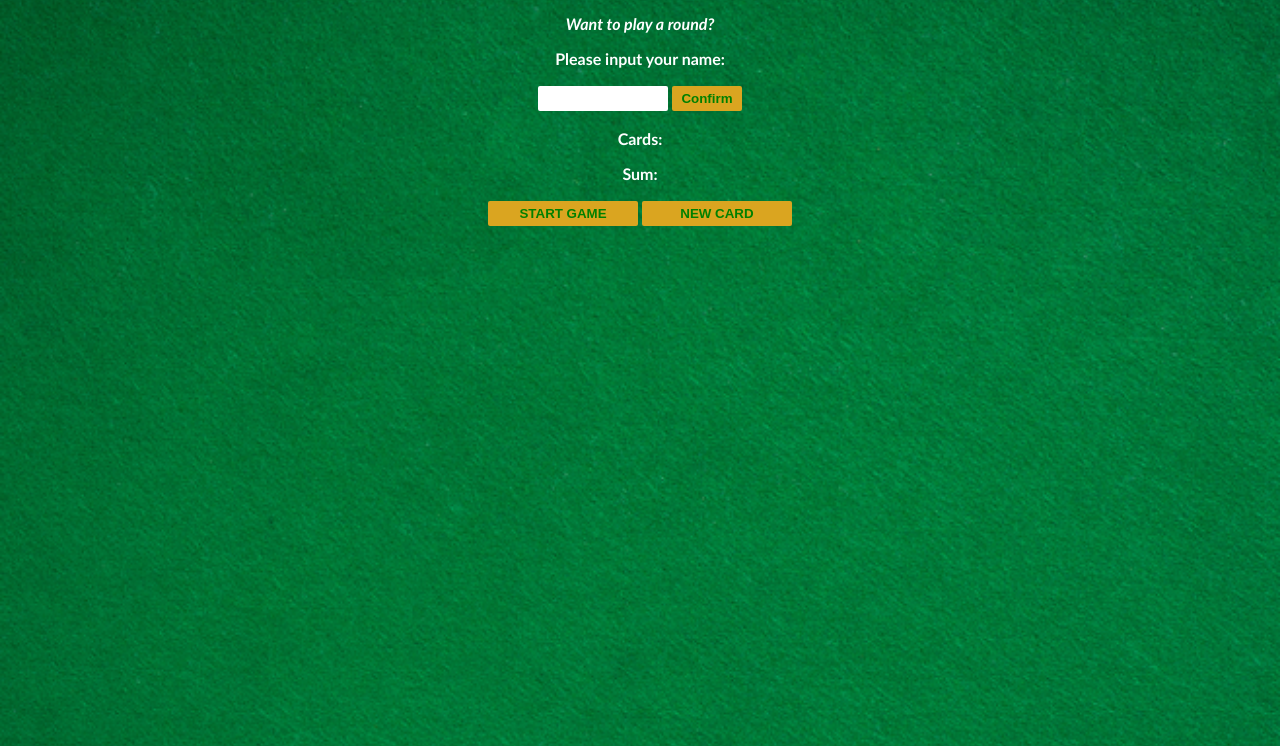
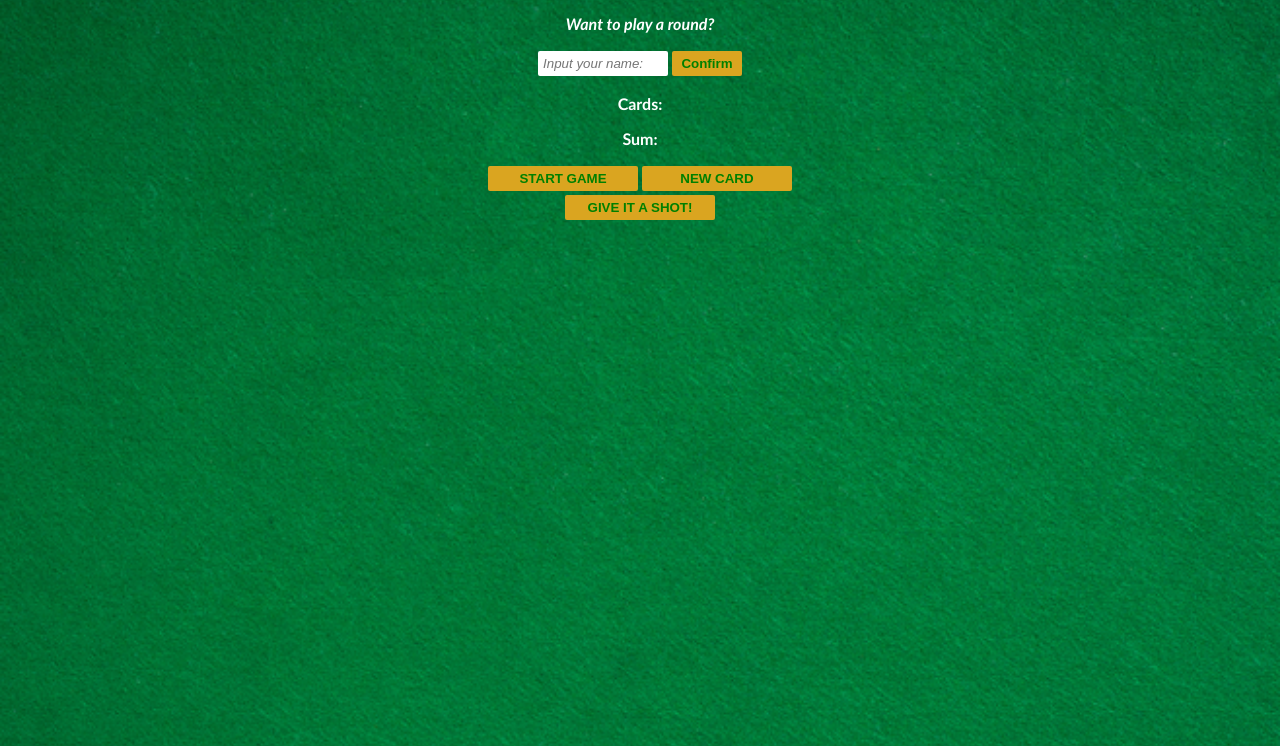
Before and after one commit to hhhfriends19/Blackjack, a plain HTML site: page index.html in a window 1280 px wide. Shown: the part 54-800 px from the top of the page. Drawn offline with Linux system fonts and the light colour scheme.

Commit message:
Update index.html

```diff
--- a/index.html
+++ b/index.html
@@ -5,14 +5,15 @@
     <body>
         <h1>Blackjack</h1>
         <p id="message-el">Want to play a round?</p>
-        <p id="input-el">Please input your name:</p>
-        <input type="text" id="inputName-el">
+        <!-- <p id="input-el">Please input your name:</p> -->
+        <input type="text" id="inputName-el" placeholder="Input your name:">
         <button id="input-btn">Confirm</button>
         <p id="player-el"></p>
         <p id="cards-el">Cards:</p>
         <p id="sum-el">Sum:</p>
         <button id="startG" onclick="startGame()">START GAME</button>
         <button onclick="newCard()">NEW CARD</button>
+        <div id="giveItAShot"></div>
         <script src="index.js"></script>
     </body>
 </html>
```
